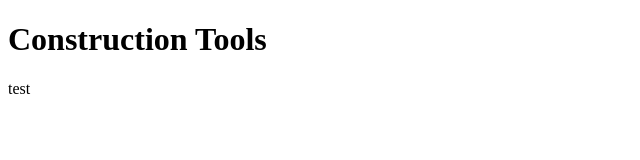
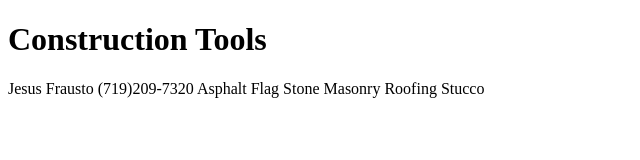
Before and after one commit to mando7k/Construction-Tools, a plain HTML site: page index.html in a window 1280 px wide. Shown: the whole page, without its empty margins (0-640 px from the left). Drawn offline with Linux system fonts and the light colour scheme.

Commit message:
Update index.html

```diff
--- a/index.html
+++ b/index.html
@@ -5,7 +5,12 @@
 	</head>
 	<body>
 		<h1>Construction Tools</h1>
-		test
+		Jesus Frausto (719)209-7320
+		Asphalt
+		Flag Stone
+		Masonry
+		Roofing
+		Stucco
 
 	</body>
 </html>
```
